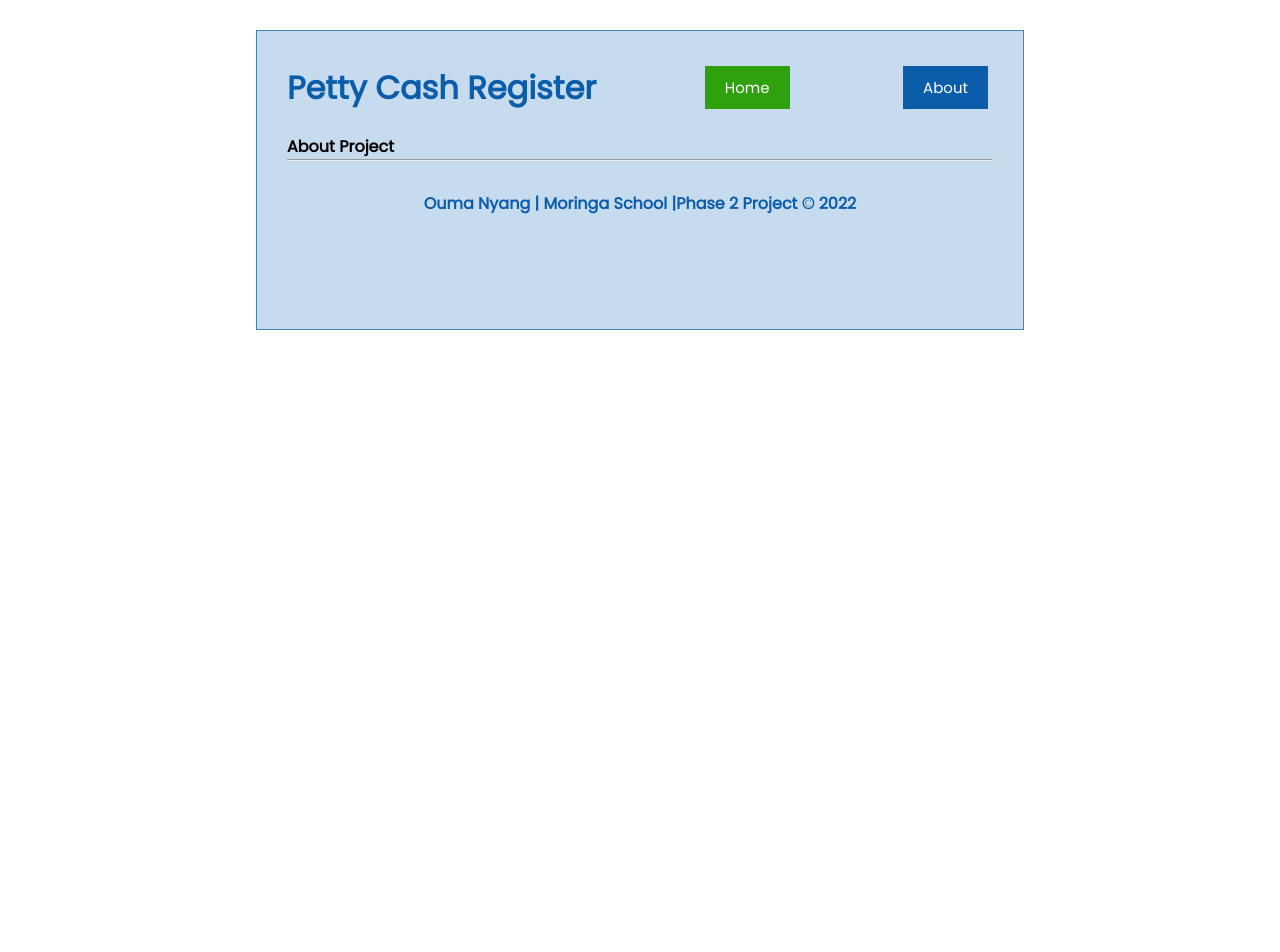
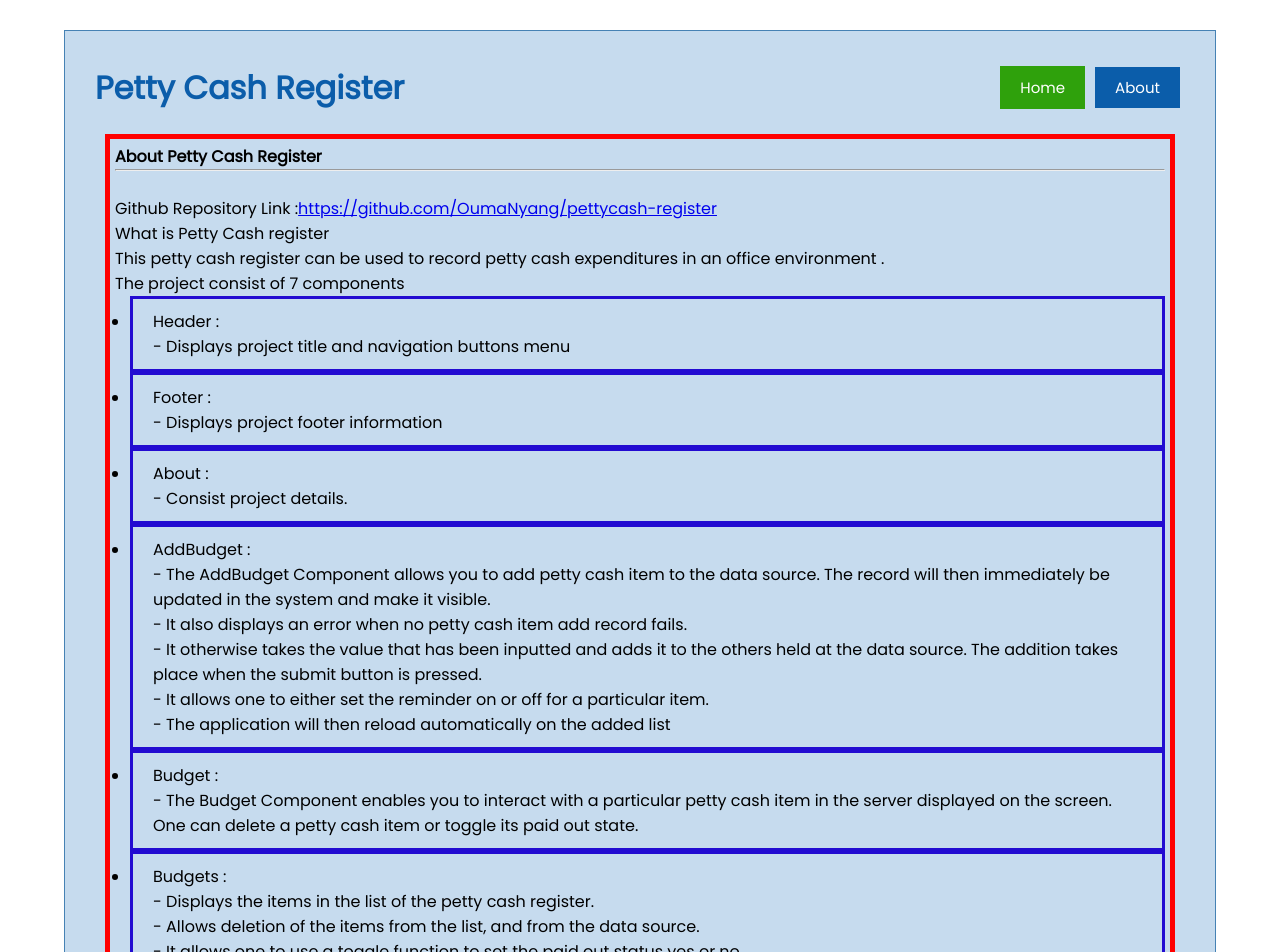
Before and after one commit to OumaNyang/pettycash-register, a React (Create React App) app: page /about in a window 1280 px wide. Shown: the top 952 px of the page. Before the commit the page ends 800 px from the top, so only its background shows below. Built offline with nearby package versions, Linux system fonts and the light colour scheme; data requests are answered from the project's data file.

Commit message:
About page updated

```diff
--- a/public/index.html
+++ b/public/index.html
@@ -10,34 +10,13 @@
       content="Web site created using create-react-app"
     />
     <link rel="apple-touch-icon" href="%PUBLIC_URL%/logo192.png" />
-    <!--
-      manifest.json provides metadata used when your web app is installed on a
-      user's mobile device or desktop. See https://developers.google.com/web/fundamentals/web-app-manifest/
-    -->
-    <link rel="manifest" href="%PUBLIC_URL%/manifest.json" />
-    <!--
-      Notice the use of %PUBLIC_URL% in the tags above.
-      It will be replaced with the URL of the `public` folder during the build.
-      Only files inside the `public` folder can be referenced from the HTML.
-
-      Unlike "/favicon.ico" or "favicon.ico", "%PUBLIC_URL%/favicon.ico" will
-      work correctly both with client-side routing and a non-root public URL.
-      Learn how to configure a non-root public URL by running `npm run build`.
-    -->
-    <title>React App</title>
+  <link rel="manifest" href="%PUBLIC_URL%/manifest.json" />
+ <title>Petty Cash register</title>
   </head>
   <body>
     <noscript>You need to enable JavaScript to run this app.</noscript>
     <div id="root"></div>
-    <!--
-      This HTML file is a template.
-      If you open it directly in the browser, you will see an empty page.
 
-      You can add webfonts, meta tags, or analytics to this file.
-      The build step will place the bundled scripts into the <body> tag.
 
-      To begin the development, run `npm start` or `yarn start`.
-      To create a production bundle, use `npm run build` or `yarn build`.
-    -->
   </body>
 </html>
--- a/src/components/About.js
+++ b/src/components/About.js
@@ -1,14 +1,37 @@
 import React from 'react'
-import { Link } from 'react-router-dom'
 
 const About = () => {
   return (
-    <div>
-      <h4>About Project</h4>
-      <hr></hr>
+    <div className='about'>
+      <h4>About Petty Cash Register </h4>
+      <hr></hr><br></br>
+      <div>
+        Github Repository Link :<a href='https://github.com/OumaNyang/pettycash-register'>https://github.com/OumaNyang/pettycash-register</a>
+        <p>What is Petty Cash register </p>
+        This petty cash register can be used to record  petty cash expenditures in an office environment .
+      </div>
+      The project consist of  7 components
+      <ul>
+        <li>Header : <p>- Displays project title and  navigation buttons menu</p></li>
+        <li>Footer : <p>- Displays project footer information</p></li>
+        <li>About : <p>- Consist project details.</p></li>
+        <li>AddBudget : <p>- The AddBudget Component  allows you to add petty cash item  to the data source. The record will then immediately be updated in the system and make it visible.
+        </p>
+        <p>- It also displays an error when no petty cash item  add record fails.</p>
+        <p>- It otherwise takes the value that has been inputted and adds it to the others held at the data source. The addition takes place when the submit button is pressed.</p>
+        <p>- It allows one to either set the reminder on or off for a particular item.</p>
+        <p>- The application will then reload automatically on the added list</p>
+        </li>
+        <li>Budget :<p>- The Budget Component   enables you  to interact with a particular petty cash  item in the server displayed on the screen. One can delete a petty cash item  or toggle its paid out state.</p></li>
+        <li>Budgets : <p>
+        <p>- Displays the items in the list of the petty cash register.</p>
+        <p>- Allows deletion of the items from the list, and from the data source.</p>
+        <p>- It allows one to use a toggle function to set the paid out status  yes  or no.</p>
+          </p></li>
+        <li>Button : <p>- The Button Component  adds a reusable button component for multiple click actions. For example, this button can open the Add form and Close the form.</p></li>
 
-
-
+      </ul>
+      <p>Doube clicking on the petty cash record will updae its status as paid out or not paid out  </p>
 
     </div>
   )
--- a/src/components/Header.js
+++ b/src/components/Header.js
@@ -10,6 +10,7 @@ const Header = ({ title, onAdd, showAdd, showAbout }) => {
   return (
     <header className='header'>
       <h1>{title}</h1>
+      <div className='navbuttons'>
       {location.pathname === '/' && (
         <Button
           color={showAdd ? 'red' : 'green'}
@@ -23,6 +24,7 @@ const Header = ({ title, onAdd, showAdd, showAbout }) => {
           </button>
       </Link>
     <Link className='aboutlink' to='/about'>About</Link>
+    </div>
 
     </header>
 
--- a/src/index.css
+++ b/src/index.css
@@ -17,7 +17,7 @@ body {
 }
 
 .container {
-  max-width: 60%;
+  width: 65%;
   margin: 30px auto;
   overflow: auto;
   min-height: 300px;
@@ -25,6 +25,12 @@ body {
   background: #c6dbee;
   padding: 30px;
   border-radius: 0px;
+  display: block;
+  /*position: absolute;*/
+  z-index: auto;
+
+
+
 }
 
 .header {
@@ -148,3 +154,36 @@ footer  {
   text-decoration: none;
   font-weight: 800;
 }
+.about{
+border: 5px solid red;
+padding: 5px;
+margin: 10px;
+display: flexbox;
+
+}
+.about li{
+border: 3px solid rgb(34, 11, 209);
+margin-left: 15px;
+padding:10px 20px;
+position: relative;
+}
+
+  /* Desktops and laptops ----------- */
+  @media only screen
+  and (min-width : 1224px) {
+    .container {
+      left: 0;
+      width: 90%;
+      z-index: auto;
+    }
+  }
+
+
+  @media only screen
+  and (max-width : 1224px) {
+    .container {
+      left: 0;
+      width: 98%;
+      z-index: auto;
+    }
+  }
```
Also changed, not shown: 1 other file (tests, documents, lock files or other folders).
